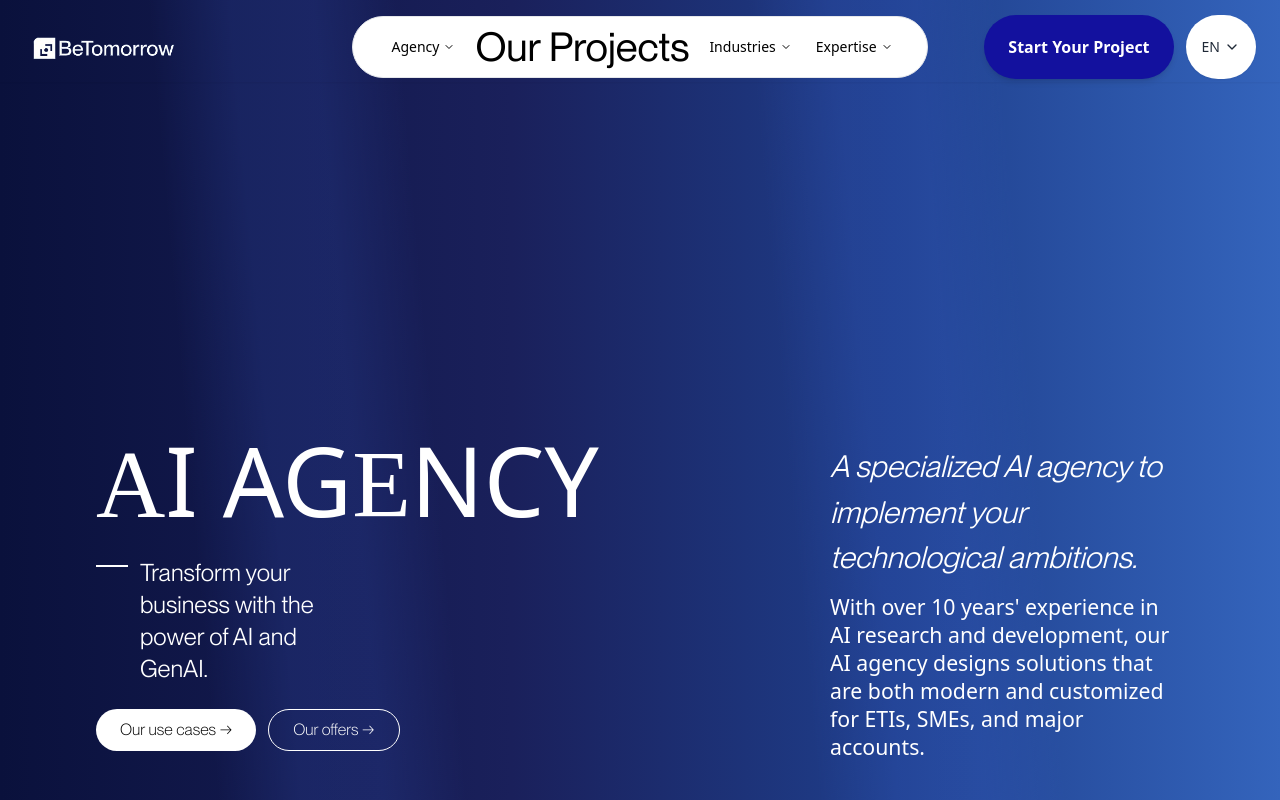
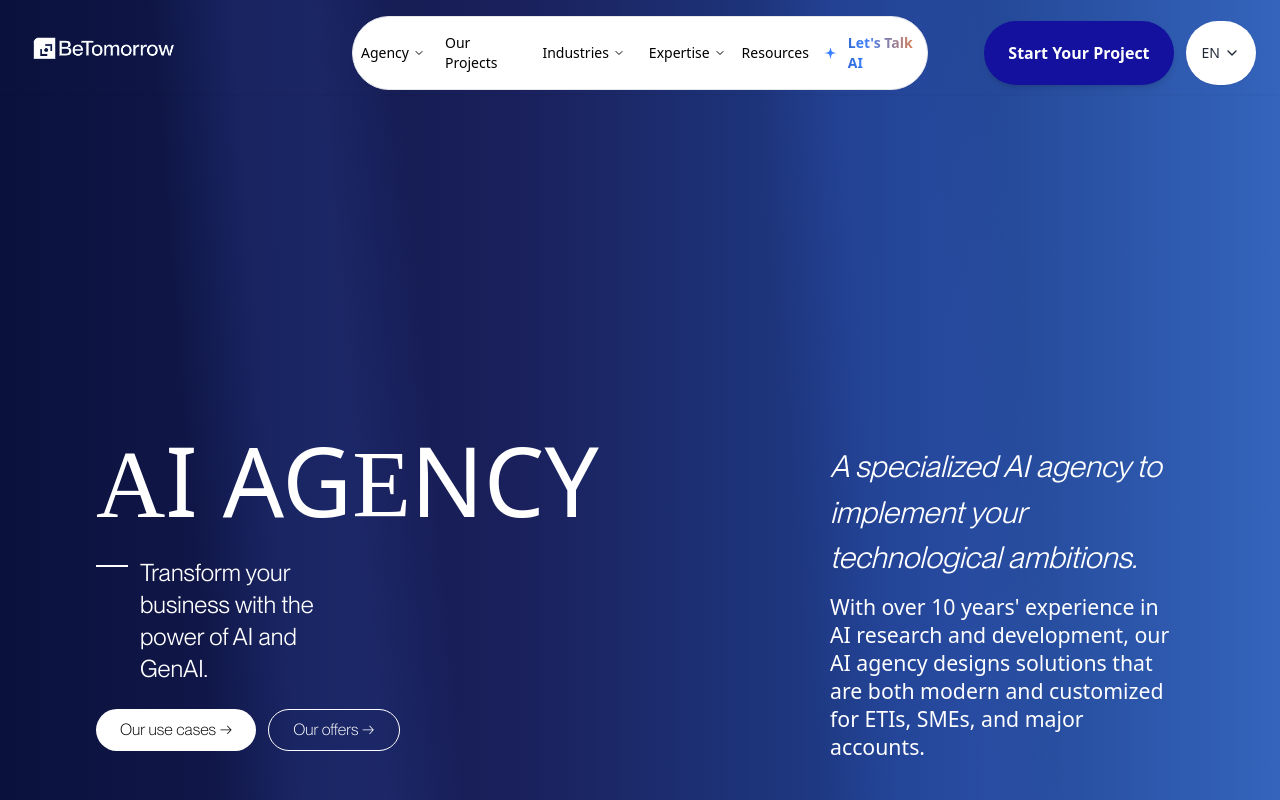
Before and after one commit to muskaanfayyaz/betomorrow-clone, a Next.js app: page / in a window 1280 px wide. Shown: the top 800 px of the page. Built offline with nearby package versions, Linux system fonts and the light colour scheme; a web font is replaced by a local one.

Commit message:
Betomorrow

```diff
--- a/src/components/Header.tsx
+++ b/src/components/Header.tsx
@@ -2,7 +2,7 @@
 
 import React, { useState } from 'react';
 import Link from 'next/link';
-import { ChevronDown, Menu } from 'lucide-react';
+import { ChevronDown, Menu, Sparkles } from 'lucide-react';
 import Image from 'next/image';
 
 const agencyItems = [
@@ -319,6 +319,21 @@ export default function Header() {
               Expertise
               <ChevronDown className={`w-3 h-3 transition-transform ${openDropdown === 'expertise' ? 'rotate-180' : 'rotate-0'}`} />
             </button>
+
+            <NavLink href="/resources" label="Resources" />
+
+            <Link
+              href="/lets-talk-ai"
+              className="px-0 lg:px-0 py-1 rounded-full font-semibold hover:opacity-90 transition flex items-center gap-1 lg:gap-2"
+              style={{
+                background: 'linear-gradient(90deg, #27408B 0%, #397FFF 40%, #FF802B 100%)',
+                WebkitBackgroundClip: 'text',
+                WebkitTextFillColor: 'transparent',
+              }}
+            >
+              <Sparkles className="w-4 h-4 lg:w-5 lg:h-5" fill="#397FFF" />
+              Let&apos;s Talk AI
+            </Link>
           </div>
 
           {/* Dropdown menu */}
@@ -391,11 +406,7 @@ const MobileDropdown = ({ title, items }: { title: string; items: { href: string
 };
 
 const NavLink = ({ href, label }: { href: string; label: string }) => (
-  <Link
-    href={href}
-    className="flex items-center gap-3 py-2 text-[2.5rem] text-black hover:text-blue-600"
-    style={{ fontFamily: 'PPNeueMontreal', fontWeight: 500 }}
-  >
+  <Link href={href} className="px-0 lg:px-0 py-1 rounded-full text-black hover:bg-blue-100 transition text-xs lg:text-sm">
     {label}
   </Link>
 );
```
